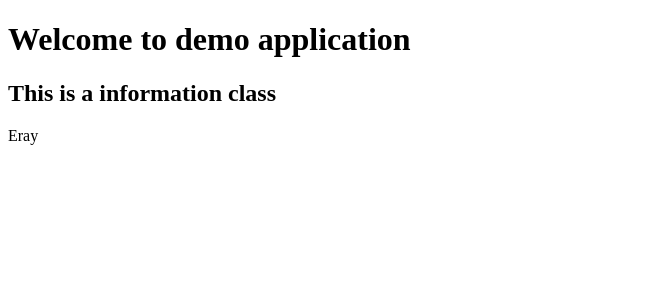
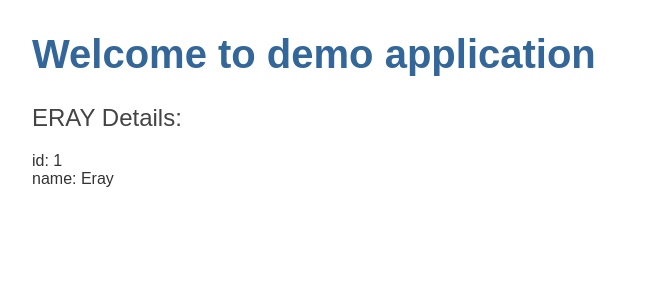
Before and after one commit to bepox/demoAngular, an Angular app: page / in a window 1280 px wide. Shown: the top 300 px of the page, without its empty margins (0-649 px from the left). Built offline with nearby package versions, Linux system fonts and the light colour scheme.

Commit message:
add user component and add style.css

```diff
--- a/src/app/app.component.html
+++ b/src/app/app.component.html
@@ -7,7 +7,7 @@
 <!-- * * * * * * * to get started with your project! * * * * * * * * -->
 <!-- * * * * * * * * * * * * * * * * * * * * * * * * * * * * * * * -->
   <h1>{{title}}</h1>
-  <h2> {{information}} </h2>
+
   <app-users></app-users>
 <!-- * * * * * * * * * * * * * * * * * * * * * * * * * * * * * * * -->
 <!-- * * * * * * * * * * * The content above * * * * * * * * * * * -->
--- /dev/null
+++ b/src/app/users/user.ts
@@ -0,0 +1,4 @@
+export interface User {
+    id : number;
+    name: string;
+}
--- a/src/app/users/users.component.html
+++ b/src/app/users/users.component.html
@@ -1,2 +1,3 @@
-
-{{user}}
+<h2> {{user.name | uppercase}} Details: </h2>
+<div><span>id: </span>{{user.id}}</div>
+<div><span>name: </span>{{user.name}}</div>
--- a/src/app/users/users.component.ts
+++ b/src/app/users/users.component.ts
@@ -1,4 +1,5 @@
 import { Component, OnInit } from '@angular/core';
+import { User } from './user';
 
 @Component({
   selector: 'app-users',
@@ -7,9 +8,12 @@ import { Component, OnInit } from '@angular/core';
 })
 export class UsersComponent implements OnInit {
 
-  constructor() { }
+  user : User = {
+    id: 1,
+    name: 'Eray'
+  };
 
   ngOnInit(): void {
   }
-  user = 'Eray';
+
 }
--- a/src/styles.css
+++ b/src/styles.css
@@ -1 +1,23 @@
 /* You can add global styles to this file, and also import other style files */
+/* Application-wide Styles */
+h1 {
+    color: #369;
+    font-family: Arial, Helvetica, sans-serif;
+    font-size: 250%;
+  }
+  h2, h3 {
+    color: #444;
+    font-family: Arial, Helvetica, sans-serif;
+    font-weight: lighter;
+  }
+  body {
+    margin: 2em;
+  }
+  body, input[type="text"], button {
+    color: #333;
+    font-family: Cambria, Georgia;
+  }
+  /* everywhere else */
+  * {
+    font-family: Arial, Helvetica, sans-serif;
+  }
```
